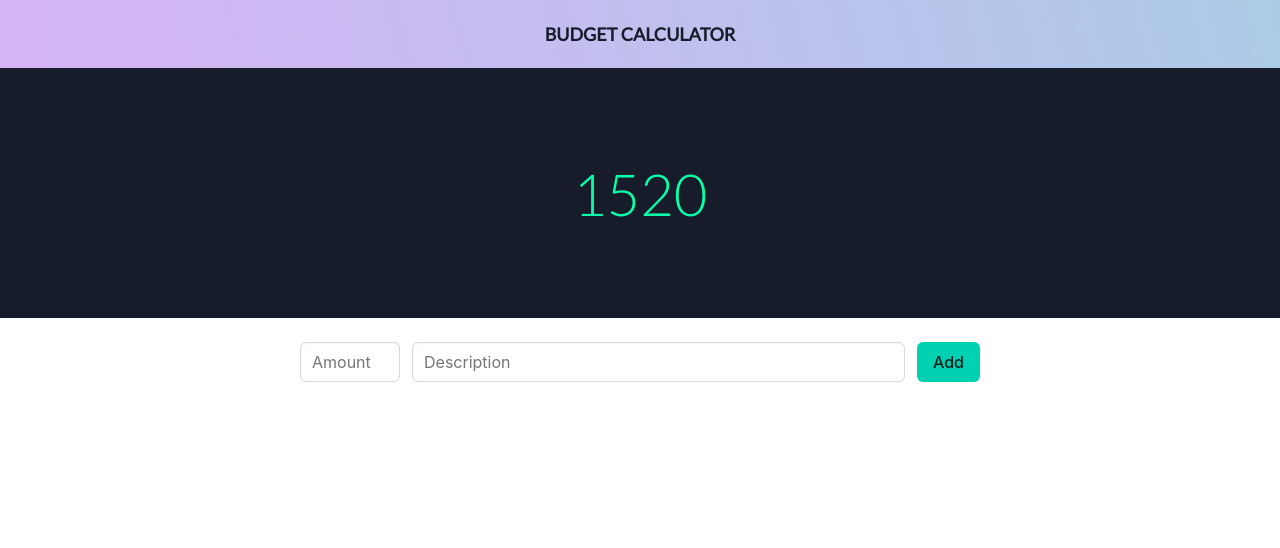
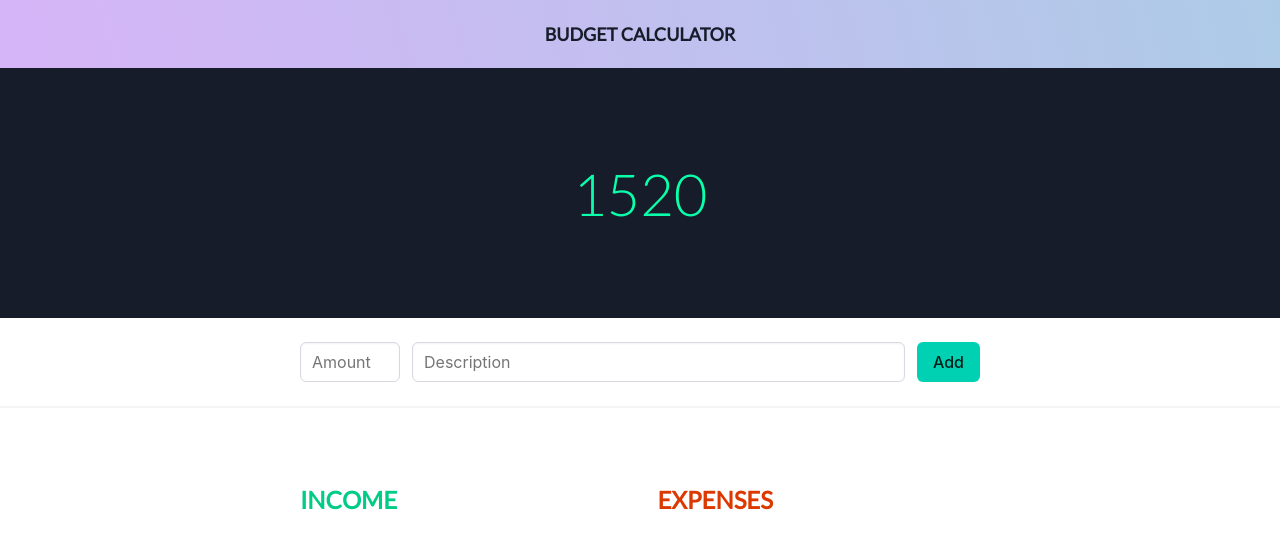
Before and after one commit to marshall8009/budget-app, an Angular app: page / in a window 1280 px wide. Shown: the top 548 px of the page. Built offline with nearby package versions, Linux system fonts and the light colour scheme.

Commit message:
create budget list item component

```diff
--- /dev/null
+++ b/src/app/budget-item-list/budget-item-list.html
@@ -0,0 +1,11 @@
+<section class="budget-items-section">
+    <div class="budget-items-container">
+        <div class="income-column">
+            <h1>Income</h1>
+        </div>
+
+        <div class="expenses-column">
+            <h1>Expenses</h1>
+        </div>
+    </div>
+</section>
--- /dev/null
+++ b/src/app/budget-item-list/budget-item-list.scss
@@ -0,0 +1,45 @@
+@import '../../main-styles.scss';
+
+.budget-items-section {
+    display: flex;
+    padding: 50px;
+
+    justify-content: center;
+    align-items: center;
+
+    .budget-items-container {
+
+        display: flex;
+        max-width: 680px;
+        height: 100%;
+        width: 100%;
+
+        .income-column, .expenses-column {
+            display: flex;
+            flex-direction: column;
+            flex-basis: 0; // for columns to be same size, regardless of content
+            flex-grow: 1; // for columns to take up all available space
+
+            h1 {
+                font-family: 'Lato';
+                font-size: 24px;
+                font-weight: 900;
+                text-transform: uppercase;
+            }
+        }
+
+        .income-column {
+            margin-right: 35px;
+
+            h1 {
+                color: $green;
+            }
+        }
+
+        .expenses-column {
+            h1 {
+                color: $red;
+            }
+        }
+    }
+}
--- a/src/app/main-page/main-page.component.html
+++ b/src/app/main-page/main-page.component.html
@@ -11,3 +11,7 @@
     <app-add-item-form style="padding: 20px;"></app-add-item-form>
   </div>
 </section>
+
+<hr style="margin-top: 0;" />
+
+<app-budget-item-list></app-budget-item-list>
--- a/src/app/main-page/main-page.component.ts
+++ b/src/app/main-page/main-page.component.ts
@@ -1,9 +1,10 @@
 import { Component } from '@angular/core';
 import { AddItemForm } from '../add-item-form/add-item-form';
+import { BudgetItemList } from '../budget-item-list/budget-item-list';
 
 @Component({
   selector: 'app-main-page',
-  imports: [AddItemForm],
+  imports: [AddItemForm, BudgetItemList],
   templateUrl: './main-page.component.html',
   styleUrl: './main-page.component.scss'
 })
```
Also changed, not shown: src/app/budget-item-list/budget-item-list.ts (added, +11 -0 lines), 1 other file (tests, documents, lock files or other folders).
